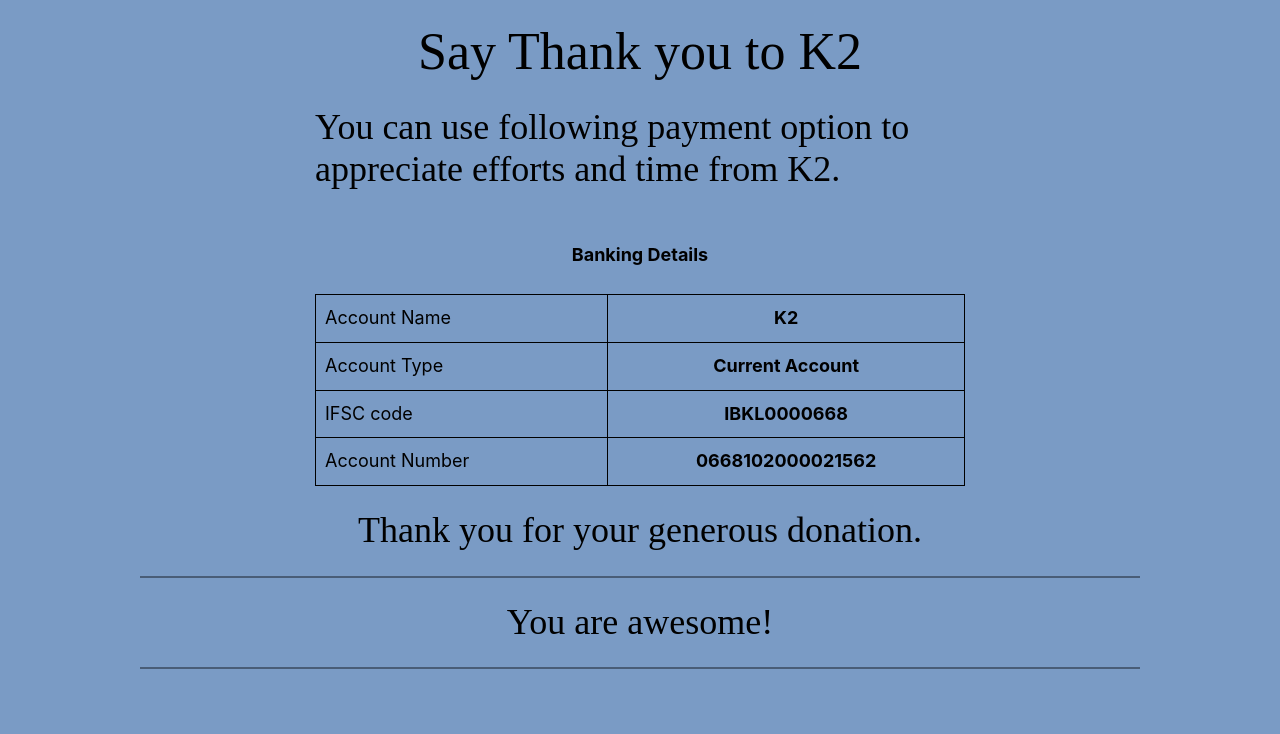
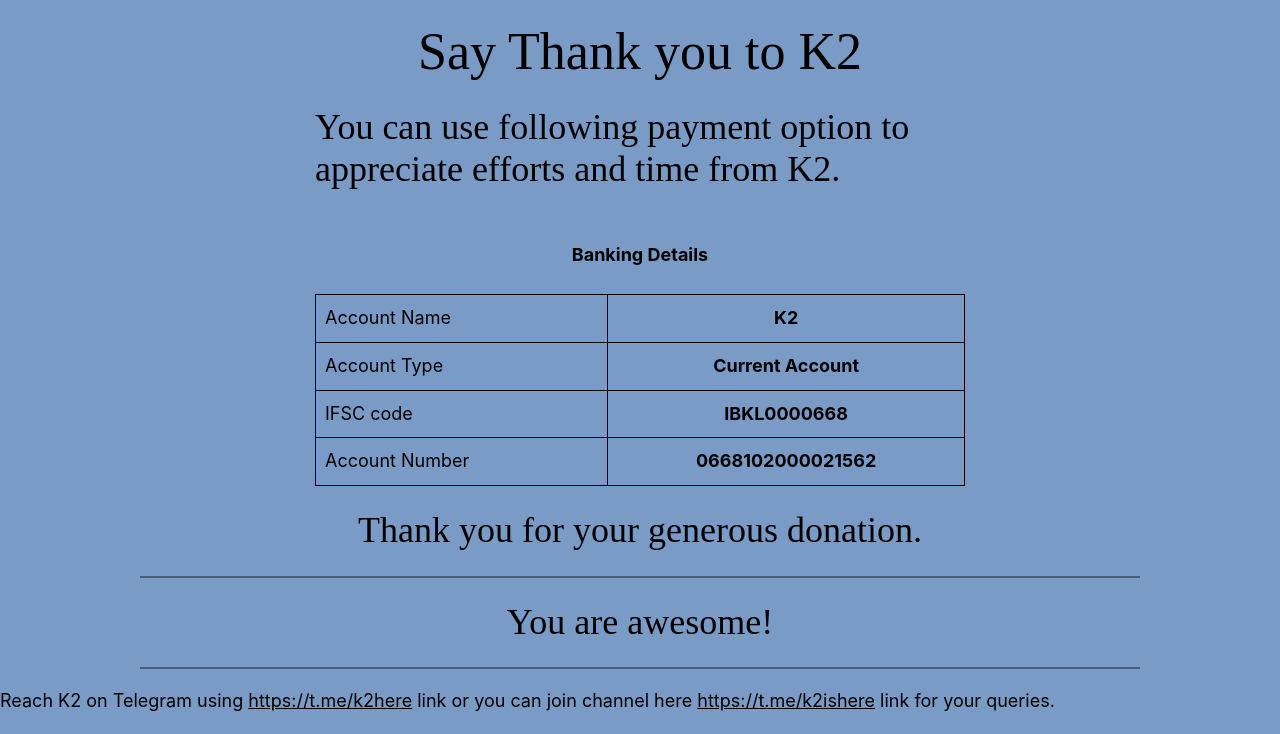
Before and after one commit to inuonly/k2money, a plain HTML site: page index.htm in a window 1280 px wide. Shown: the part 90-824 px from the top of the page. Before the commit the page ends 800 px from the top, so only its background shows below. Drawn offline with Linux system fonts and the light colour scheme; a web font is replaced by a local one.

Commit message:
Update index.htm

```diff
--- a/index.htm
+++ b/index.htm
@@ -100,6 +100,11 @@ body{--wp--preset--color--black: #000000;--wp--preset--color--cyan-bluish-gray:
 </main>
 </div>
 
+	<div>
+		<p>
+			Reach K2 on Telegram using <a href="https://t.me/k2here">https://t.me/k2here</a> link or you can join channel here <a href="https://t.me/k2ishere">https://t.me/k2ishere</a> link for your queries.
+		</p>
+	</div>
 
 
 </body></html>
```
